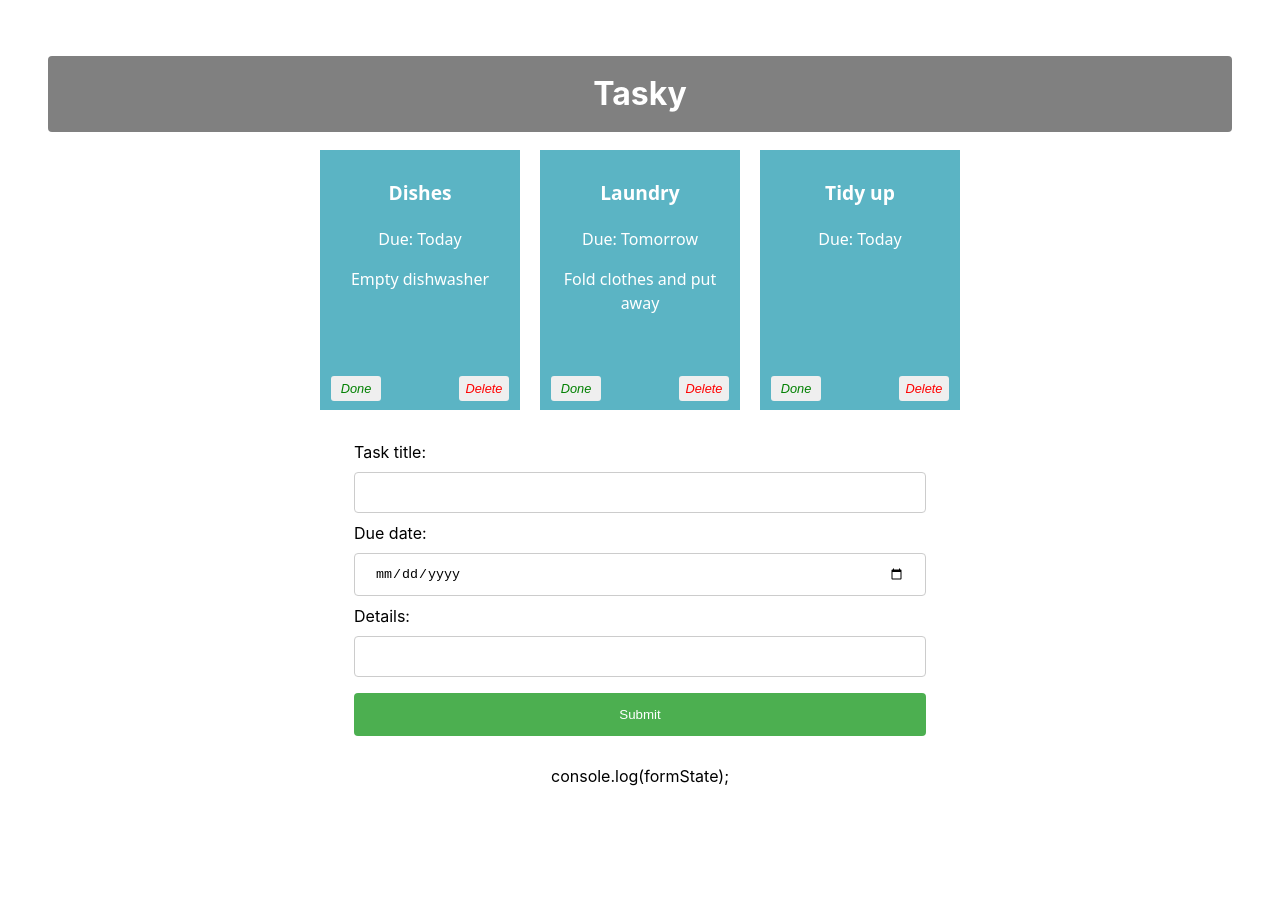
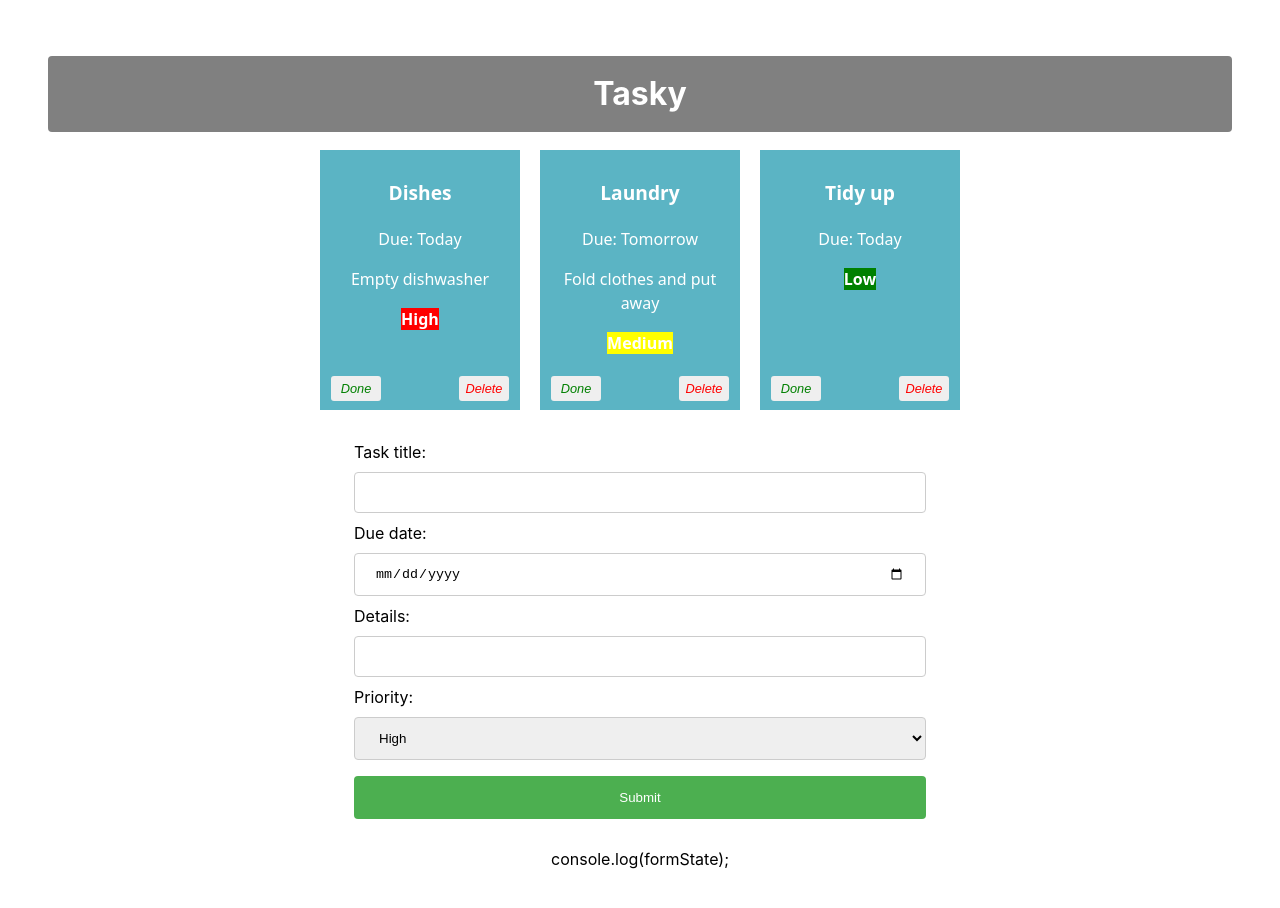
Before and after one commit to VyrTtZ/react-basic-labs-s1-2026-20113304, a React (Vite) app in the folder tasky/: page / in a window 1280 px wide. Shown: the top 908 px of the page. Before the commit the page ends 836 px from the top, so only its background shows below. Built offline with nearby package versions, Linux system fonts and the light colour scheme.

Commit message:
Tasky Lab 2b -Exercises done

```diff
--- a/tasky/src/App.css
+++ b/tasky/src/App.css
@@ -59,7 +59,7 @@ button {
   right: 5px;
   color: red;
 }
-input[type=text], input[type=date] {
+input[type=text], input[type=date], select{
   width: 100%;
   padding: 12px 20px;
   margin: 8px 0;
--- a/tasky/src/App.jsx
+++ b/tasky/src/App.jsx
@@ -17,7 +17,8 @@ function App() {
   const [ formState, setFormState ] = useState({
     title: "",
     description: "",
-    deadline: ""
+    deadline: "",
+    priority: ""
   });
 
   const doneHandler = (taskIndex) => {
@@ -44,11 +45,15 @@ function App() {
       case "deadline":
           form.deadline = event.target.value;
           break;
+	case "priority":
+	 form.priority = event.target.value;
+	 break;
       default:
           form = formState;
     }
     setFormState(form);
   }
+
 
   const formSubmitHandler = (event) => {
     event.preventDefault();
@@ -72,6 +77,7 @@ function App() {
           deadline={task.deadline}
           key={task.id}
           done={task.done}
+	  priority={task.priority}
           markDone={() => doneHandler(index)}
           deleteTask = {() => deleteHandler(index)}
         />
--- a/tasky/src/assets/components/Form.jsx
+++ b/tasky/src/assets/components/Form.jsx
@@ -17,6 +17,14 @@ const AddTaskForm = (props) => {
         Details:
         <input type="text" name="description" onChange={(event) => props.change(event)} />
     </label>
+    <br />
+    <label> Priority:
+    <select name="priority">
+    <option value="High">High</option>
+    <option value="Medium">Medium</option>
+    <option value="Low">Low</option>
+    </select>
+    </label>
 
         <input type="submit" value="Submit" />
         </form>
--- a/tasky/src/assets/components/Task.jsx
+++ b/tasky/src/assets/components/Task.jsx
@@ -5,7 +5,7 @@ const Task = (props) => {
             <p className="title">{props.title}</p>
             <p>Due: {props.deadline}</p>
             <p>{props.description}</p>
-	    <b>{props.priority}</b>
+	    <b style={{backgroundColor: props.priority === "High" ? "red" : props.priority === "Medium" ? "yellow" : "green"}}>{props.priority}</b>
        <button onClick={props.markDone} className="doneButton">Done</button>
     <button className='deleteButton' onClick={props.deleteTask}>Delete</button>
 
```
